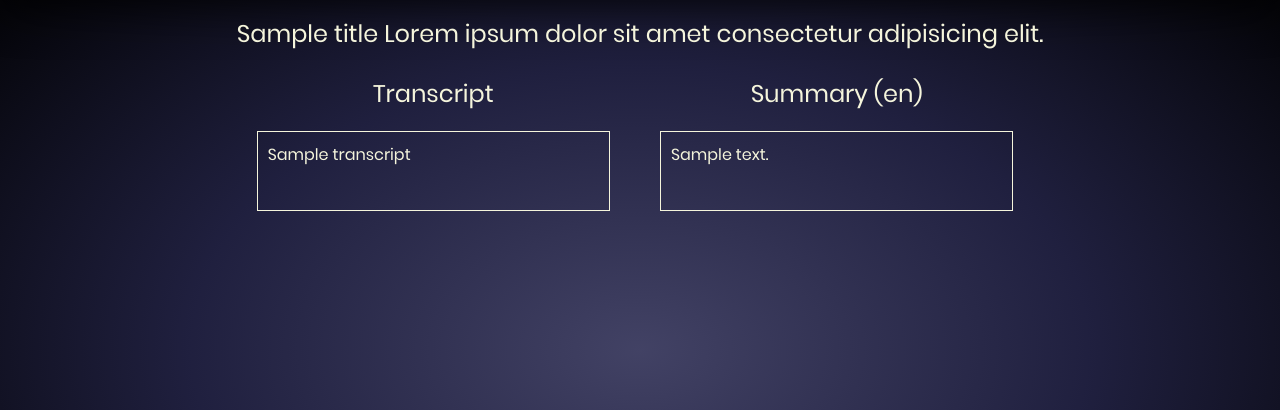
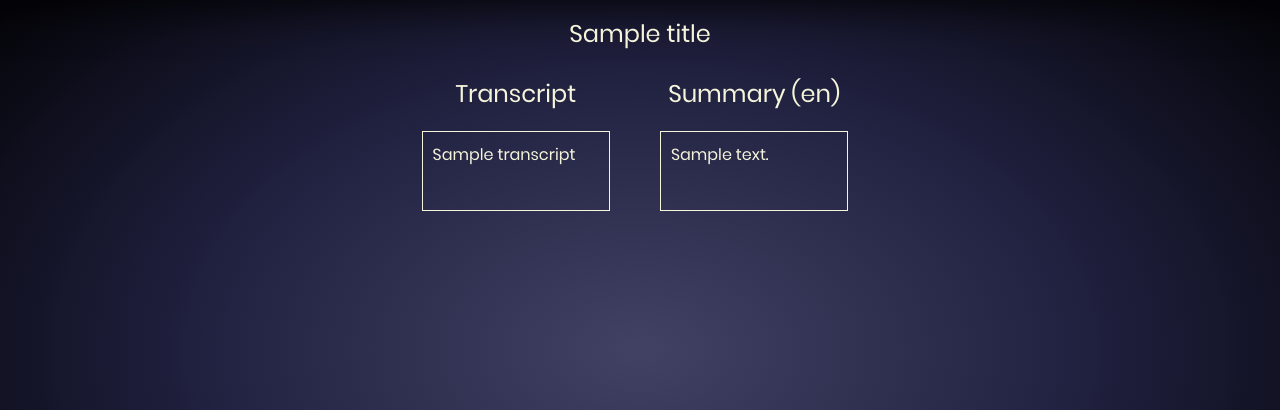
Before and after one commit to bhavya7612/yt-summarizer-vercel, a Flask app: template templates/output.html in a window 1280 px wide. Shown: the part 50-460 px from the top of the page. Run offline with Flask 3, Linux system fonts and the light colour scheme; the template is opened without the code that fills it: most values are stand-ins (such as "Sample title", 1, 10 or a date in 2020).

Commit message:
Add files via upload

```diff
--- a/templates/output.html
+++ b/templates/output.html
@@ -13,7 +13,7 @@
         <div class="home"><a href="/">Home</a></div>
     </header>
     <section>
-        <h2>{{title}} Lorem ipsum dolor sit amet consectetur adipisicing elit.</h2>
+        <h2>{{title}}</h2>
         <div class="container">
             <div id="transcript">
                 <h2>Transcript</h2>
```
